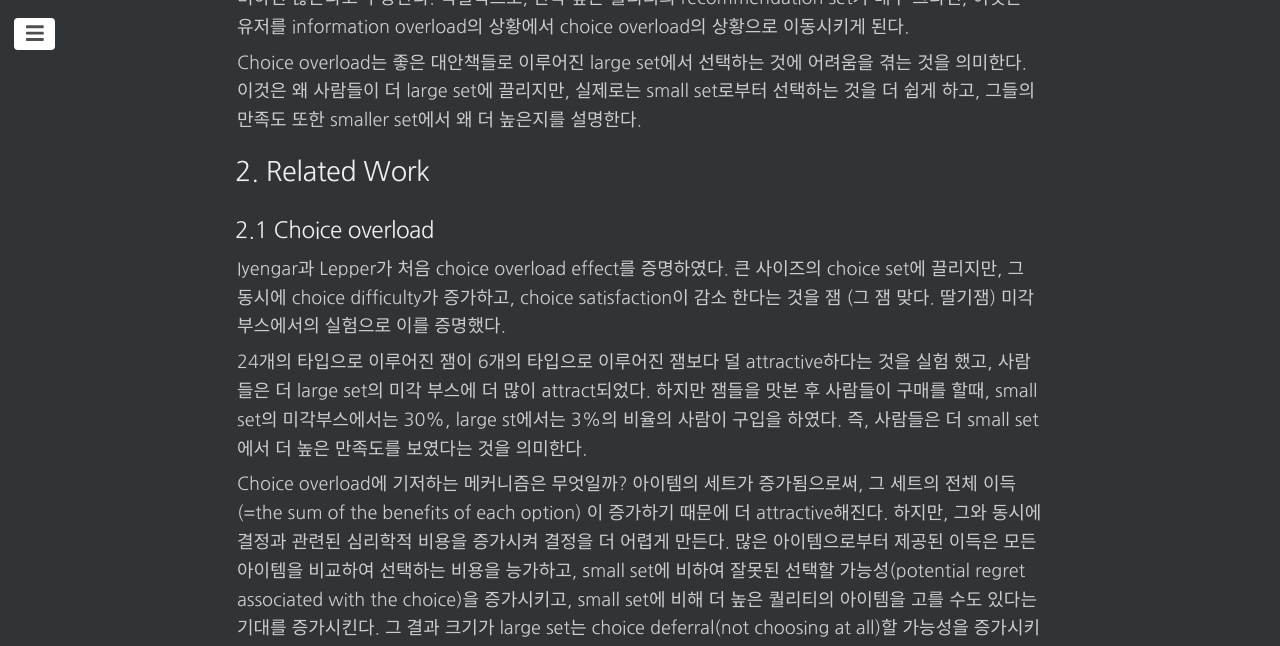
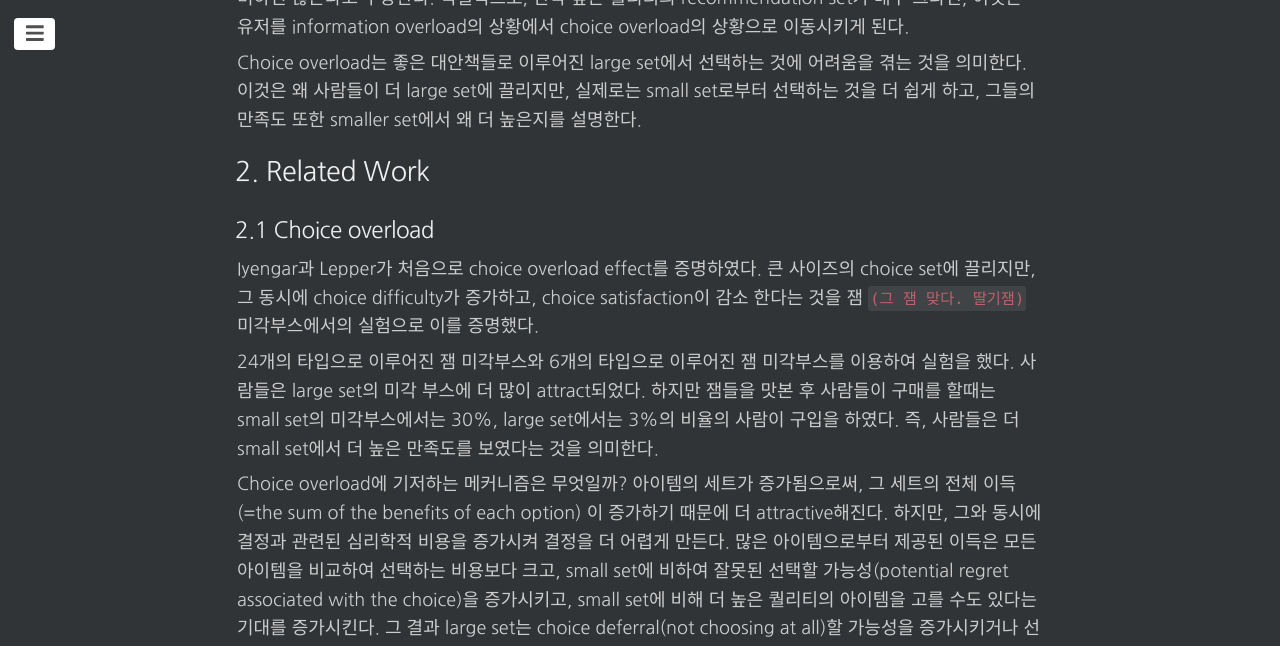
Before and after one commit to changhyeonnam/changhyeonnam.github.io, a Jekyll site: the page built from _posts/2023/2023-04-27-choice_overload.md, in a window 1280 px wide and 1400 px high, scrolled down 1513 px. Shown: the top 646 px of the window. Built offline with Jekyll 4.4.1, drawn with Linux system fonts in a browser that asks for light colours; nearby versions of some CDN libraries; comment, search, counter and statistics services are not loaded; some of the changed text lies outside the part shown.

Commit message:
edit post

```diff
--- a/_posts/2023/2023-04-27-choice_overload.md
+++ b/_posts/2023/2023-04-27-choice_overload.md
@@ -44,17 +44,17 @@
 
 ### 2.1 Choice overload
 
-Iyengar과 Lepper가 처음 choice overload effect를 증명하였다. 큰 사이즈의 choice set에 끌리지만, 그 동시에 choice difficulty가 증가하고, choice satisfaction이 감소 한다는 것을 잼 (그 잼 맞다. 딸기잼) 미각부스에서의  실험으로 이를 증명했다.
+Iyengar과 Lepper가 처음으로 choice overload effect를 증명하였다. 큰 사이즈의 choice set에 끌리지만, 그 동시에 choice difficulty가 증가하고, choice satisfaction이 감소 한다는 것을 잼 `(그 잼 맞다. 딸기잼)` 미각부스에서의  실험으로 이를 증명했다.
 
-24개의 타입으로 이루어진 잼이 6개의 타입으로 이루어진 잼보다 덜 attractive하다는 것을 실험 했고, 사람들은 더 large set의 미각 부스에 더 많이 attract되었다. 하지만 잼들을 맛본 후 사람들이 구매를 할때, small set의 미각부스에서는 30%, large st에서는 3%의 비율의 사람이 구입을 하였다. 즉, 사람들은 더 small set에서 더 높은 만족도를 보였다는 것을 의미한다.
+24개의 타입으로 이루어진 잼 미각부스와 6개의 타입으로 이루어진 잼 미각부스를 이용하여 실험을 했다. 사람들은 large set의 미각 부스에 더 많이 attract되었다. 하지만 잼들을 맛본 후 사람들이 구매를 할때는 small set의 미각부스에서는 30%, large set에서는 3%의 비율의 사람이 구입을 하였다. 즉, 사람들은 더 small set에서 더 높은 만족도를 보였다는 것을 의미한다.
 
-Choice overload에 기저하는 메커니즘은 무엇일까? 아이템의 세트가 증가됨으로써, 그 세트의 전체 이득 (=the sum of the benefits of each option) 이 증가하기 때문에 더 attractive해진다. 하지만, 그와 동시에 결정과 관련된 심리학적 비용을 증가시켜 결정을 더 어렵게 만든다. 많은 아이템으로부터 제공된 이득은 모든 아이템을 비교하여 선택하는 비용을 능가하고, small set에 비하여 잘못된 선택할 가능성(potential regret associated with the choice)을 증가시키고, small set에 비해 더 높은 퀄리티의 아이템을 고를 수도 있다는 기대를 증가시킨다.  그 결과 크기가 large set는 choice deferral(not choosing at all)할 가능성을 증가시키거나 선택된 옵션에 대해 감소된 만족도를 확인할 수 있었다.
+Choice overload에 기저하는 메커니즘은 무엇일까? 아이템의 세트가 증가됨으로써, 그 세트의 전체 이득 (=the sum of the benefits of each option) 이 증가하기 때문에 더 attractive해진다. 하지만, 그와 동시에 결정과 관련된 심리학적 비용을 증가시켜 결정을 더 어렵게 만든다. 많은 아이템으로부터 제공된 이득은 모든 아이템을 비교하여 선택하는 비용보다 크고, small set에 비하여 잘못된 선택할 가능성(potential regret associated with the choice)을 증가시키고, small set에 비해 더 높은 퀄리티의 아이템을 고를 수도 있다는 기대를 증가시킨다.  그 결과 large set는 choice deferral(not choosing at all)할 가능성을 증가시키거나 선택된 옵션에 대해 감소된 만족도를 확인할 수 있었다.
 
 ![Untitled](https://i.imgur.com/N0kAyxD.png)
 
-Reutskaja,Hogarth는 benefit of large set은 충분히 만족하지만, 비용이 이득보다 더 빠른 속도로 주장하고, 세트 크기에 대한 함수가 위와 같은 inverted U shape of satisfaction형태가 된다고 한다.
+Reutskaja,Hogarth는 benefit of large set은 충분히 만족하지만, 비용이 이득보다 더 빠른 속도로 증가한다. 위와 같이 set size와 satisfaction에 대한 함수가 inverted U shape형태가 된다고 한다.
 
-정리하면, Choice overload는 두가지 기저하는 concept들이 상호작용한 결과로 볼 수 있다.
+정리하면, Choice overload는 두가지 기저하는 concept들이 상호작용한(interplay) 결과로 볼 수 있다.
 
 1. Item set attractiveness
 2. choice difficulty
```
